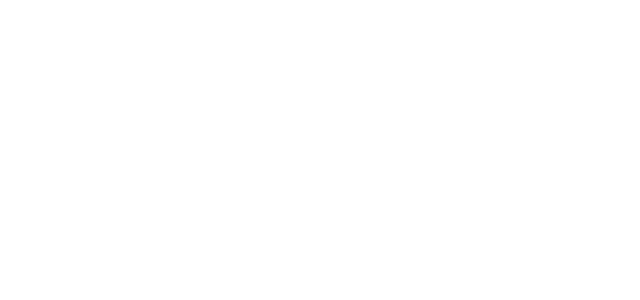
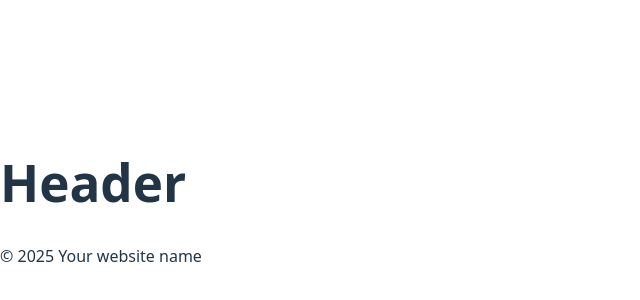
Before and after one commit to FJoey/PortfolioReactVer, a React (Vite) app in the folder PortfolioReactVer/: page / in a window 1280 px wide. Shown: the part 198-498 px from the top of the page, without its empty margins (0-640 px from the left). Built offline with nearby package versions, Linux system fonts and the light colour scheme.

Commit message:
Created Header and Footer

```diff
--- a/PortfolioReactVer/src/App.jsx
+++ b/PortfolioReactVer/src/App.jsx
@@ -1,7 +1,14 @@
-
+import Header from "./Header";
+import Footer from "./Footer";
 
 function App() {
 
+  return (
+    <>
+      <Header />
+      <Footer />
+    </>
+  );
 }
 
 export default App
--- /dev/null
+++ b/PortfolioReactVer/src/Footer.jsx
@@ -0,0 +1,10 @@
+
+function Footer(){
+    return(
+        <footer>
+            <p>&copy; {new Date().getFullYear()} Your website name</p>
+        </footer>
+    );
+}
+
+export default Footer
--- /dev/null
+++ b/PortfolioReactVer/src/Header.jsx
@@ -0,0 +1,11 @@
+
+
+function Header(){
+    return (
+        <header>
+            <h1>Header</h1>
+        </header>
+    );
+}
+
+export default Header
```
Also changed, not shown: PortfolioReactVer/src/Navbar.jsx (added).
